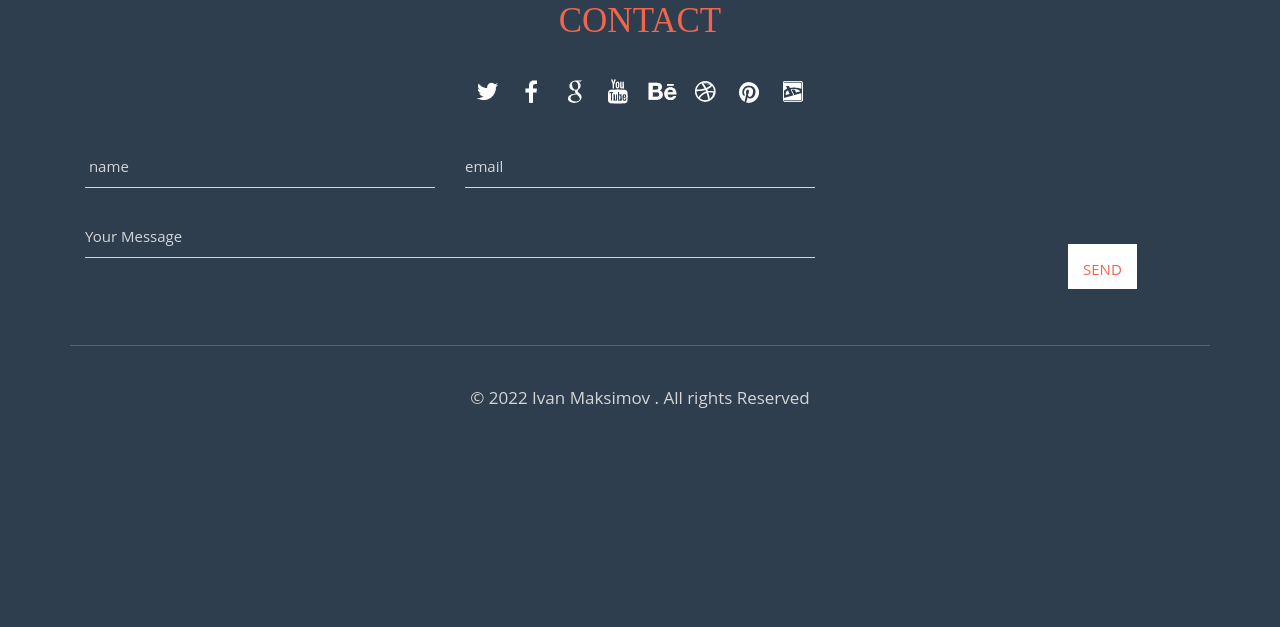
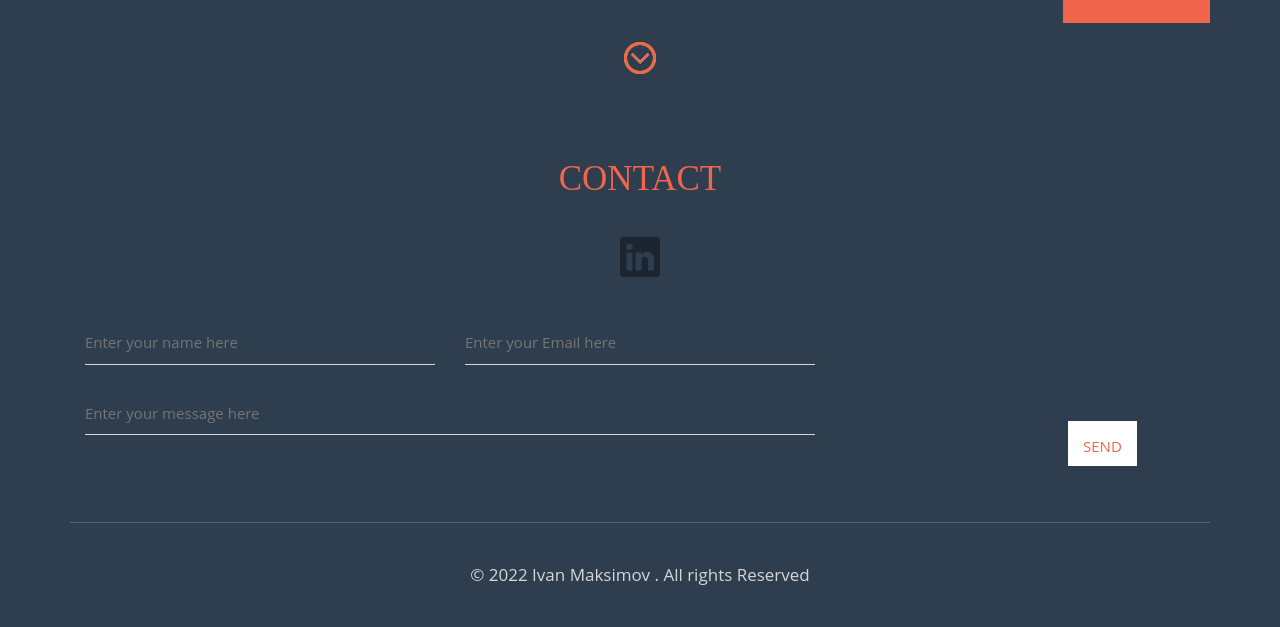
Before and after one commit to ivmaksimov/ivmaksimov.github.io, a PHP site: page / in a window 1280 px wide. Shown: the part 3767-4394 px from the top of the page. Before the commit the page ends 4175 px from the top, so only its background shows below. Run offline with PHP 8.4, Linux system fonts and the light colour scheme.

Commit message:
fixed some small things

```diff
--- a/css/style.css
+++ b/css/style.css
@@ -715,9 +715,9 @@
   padding: 30px 0;
 }
 .social-icon i {
-  width: 40px;
-  height: 40px;
-  background: url("../images/img-sprite.png") no-repeat 0px 0px;
+  width: 50px;
+  height: 50px;
+
   display: inline-block;
 }
 .social-icon i:hover {
@@ -727,6 +727,16 @@
   -o-transition: 0.5s all;
   -ms-transition: 0.5s all;
 }
+.bi-linkedin {
+  font-size: 40px;
+}
+
+.msgSentDiv {
+  color: white;
+  margin-top: 1em;
+  display: flex;
+  justify-content: center;
+}
 .social-icon a i.icon1 {
   background-position: 0px 0px;
 }
@@ -775,6 +785,7 @@
 .social-icon a i.icon8:hover {
   background-position: -280px -40px;
 }
+
 .contact {
   padding-bottom: 4em;
   border-bottom: 1px solid#55626f;
--- a/index.html
+++ b/index.html
@@ -20,6 +20,7 @@
         window.scrollTo(0, 1);
     }
     </script>
+    <link rel="stylesheet" href="https://cdn.jsdelivr.net/npm/bootstrap-icons@1.11.3/font/bootstrap-icons.min.css">
     <link href="css/bootstrap.css" rel='stylesheet' type='text/css' />
     <link href="css/style.css" rel="stylesheet" type="text/css" media="all" />
     <!-- jQuery (necessary for Bootstrap's JavaScript plugins) -->
@@ -356,13 +357,7 @@
                                                     <span class="zoom-icon"></span>
                                                 </a>
                                             </div>
-                                            <div class="col-md-3 img-top grid_box">
-                                                <a href="/projects/pet_adoption/register.php"
-                                                    title="Pet Adoption" target="_blank">
-                                                    <img src="images/petadopt.png" class="img-responsive" alt="">
-                                                    <span class="zoom-icon"></span>
-                                                </a>
-                                            </div>
+
                                             <div class="col-md-3 img-top grid_box">
                                                 <a href="/projects/pet_shop/index.html" title="Pet Shop"
                                                     target="_blank">
@@ -578,37 +573,34 @@
 
                 </div>
                 <div class="social-icon">
-                    <a href="#"><i class="icon1"></i></a>
-                    <a href="#"><i class="icon2"></i></a>
-                    <a href="#"><i class="icon3"></i></a>
-                    <a href="#"><i class="icon4"></i></a>
-                    <a href="#"><i class="icon5"></i></a>
-                    <a href="#"><i class="icon6"></i></a>
-                    <a href="#"><i class="icon7"></i></a>
-                    <a href="#"><i class="icon8"></i></a>
+                    <a href="https://www.linkedin.com/in/ivan-maksimov-bb80007a"><i class="bi bi-linkedin icon-linkedin"></i></a>
+
                 </div>
 
                 <div class="contact">
-                    <form method="POST" action="form.php">
+                    <form >
                         <div class="col-md-4 contactgrid">
-                            <input type="text" name="name" class="text" value=" name" required>
+                            <input type="text" name="name" class="text" placeholder="Enter your name here" required>
 
                         </div>
                         <div class="col-md-4 contactgrid">
-                            <input type="email" id="email" name="email" required class="text" value="email">
+                            <input type="email" id="email" name="email" required class="text" placeholder="Enter your Email here">
                         </div>
 
                         <div class="col-md-8 contactgrid1">
-                            <textarea name="msg" id="msg">Your Message</textarea>
+                            <textarea name="msg" id="msg" placeholder="Enter your message here"></textarea>
                         </div>
                         <div class="col-md-4  contactgrid2">
-                            <input type="submit" value="send">
+                            <input class="sbmt" type="submit" value="send">
                         </div>
+                        <div class="msgSentDiv">
+                            <h2 class="msgSent"></h2>
+                        </div>
+
                         <div class="clearfix"></div>
                     </form>
                 </div>
                 <div class="footer-bottom">
-
                     <p>&copy; 2022 Ivan Maksimov . All rights Reserved</p>
 
                 </div>
--- a/script.js
+++ b/script.js
@@ -46,3 +46,12 @@
 
   setTimeout(updateText, 200);
 }
+
+const msgSentEl = document.querySelector(".msgSent");
+const sbmtEl = document.querySelector(".sbmt");
+sbmtEl.addEventListener("click", () => {
+  msgSentEl.innerHTML = `Message is not sent !`;
+  setTimeout(() => {
+    msgSentEl.innerHTML = "";
+  }, 4000);
+});
```
